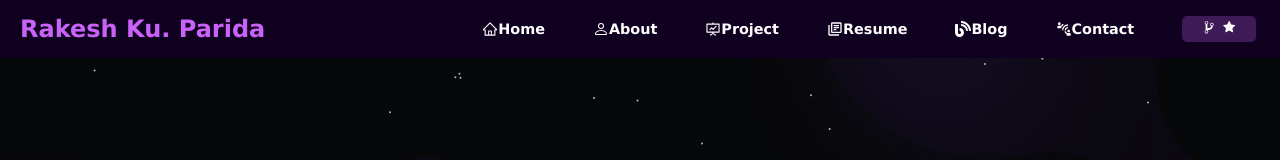
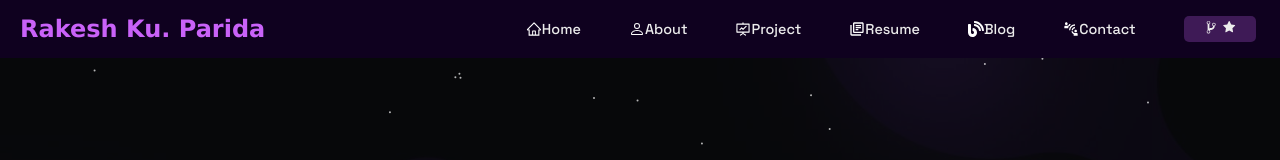
Before and after one commit to Rakesh-99/Portfolio, a React (Create React App) app: page / in a window 1280 px wide. Shown: the top 160 px of the page. Built offline with nearby package versions, Linux system fonts and the light colour scheme.

Commit message:
Nav Ui enahancement

```diff
--- a/src/Components/NavBar/NavBar.css
+++ b/src/Components/NavBar/NavBar.css
@@ -59,20 +59,25 @@
   display: flex;
 }
 .navUl li a:hover {
-  color: blueviolet;
+  color: rgb(209, 209, 209);
 }
 .navUl li a {
   text-decoration: none;
   font-size: 0.9rem;
-  font-weight: 600;
+  font-weight: 500;
   text-decoration: none;
-  color: #fff;
-  font-family: "Lucida Sans", "Lucida Sans Regular", "Lucida Grande",
-    "Lucida Sans Unicode";
+  color: #ececec;
 }
 .navUl li a :hover {
   color: rgb(153, 235, 19);
+
 }
+.navUl li:hover{
+  text-decoration: underline;
+  text-decoration-color:rgb(209, 209, 209);
+
+}
+
 
 .hamBurger {
   display: none;
```
